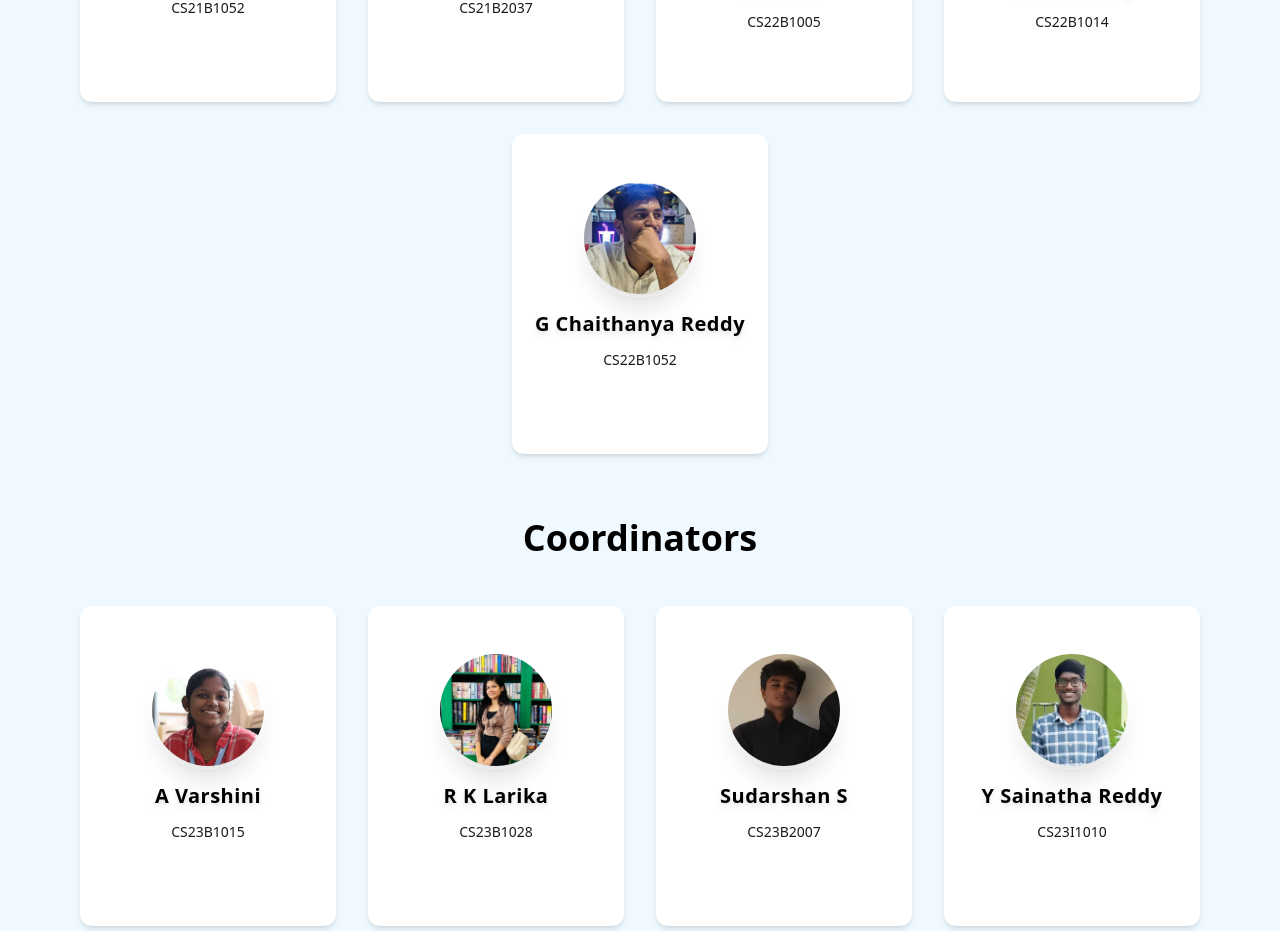
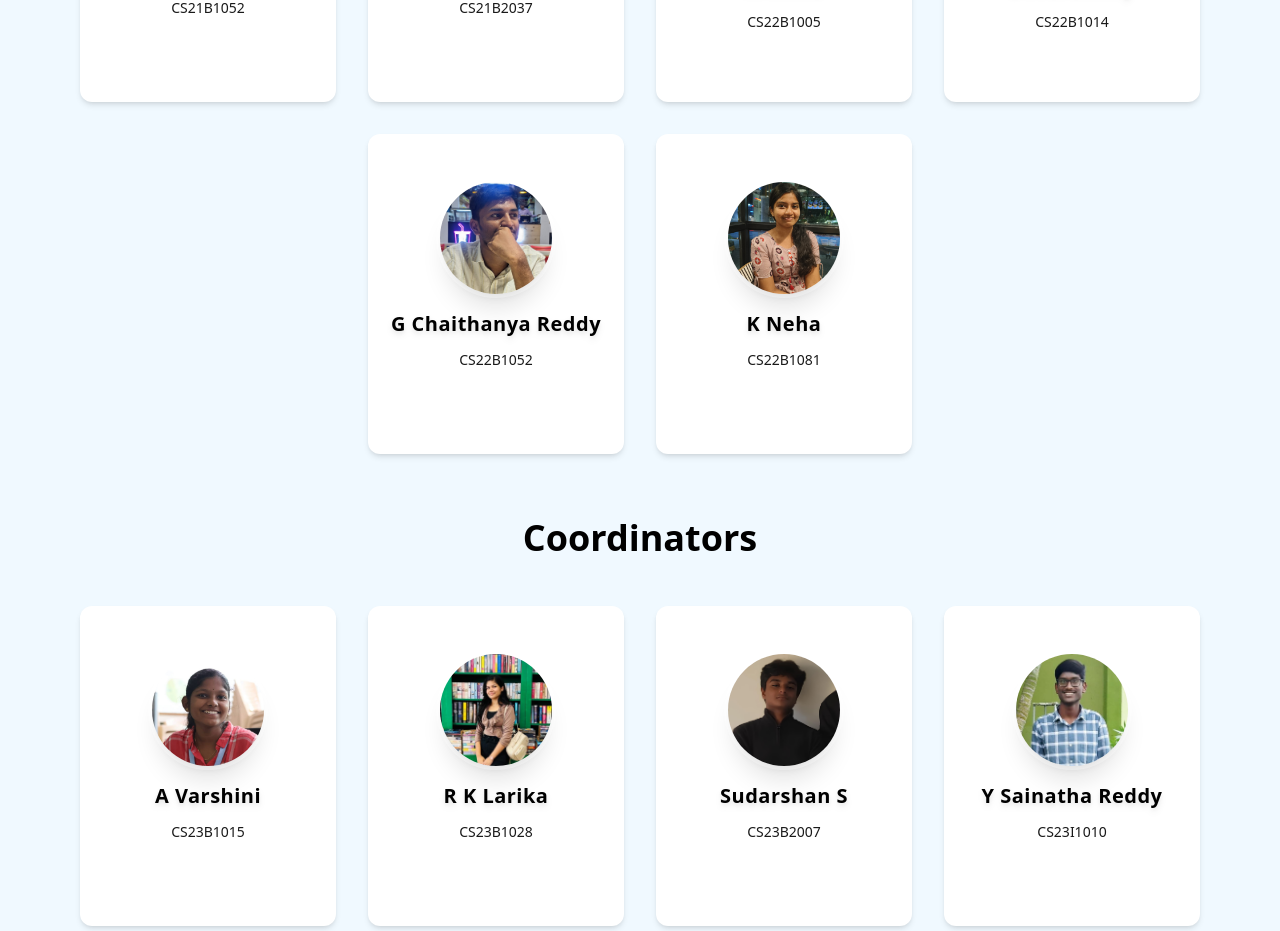
Before and after one commit to praneeth622/Devs-Club-IIITDM, a Next.js app in the folder devs-club/: page /team in a window 1280 px wide. Shown: the part 2243-3174 px from the top of the page. Built offline with nearby package versions, Linux system fonts and the light colour scheme; no server answers.

Commit message:
Neha photo updated

```diff
--- a/devs-club/app/team/page.jsx
+++ b/devs-club/app/team/page.jsx
@@ -273,6 +273,7 @@ export default function Team() {
     { name: "K M V R Madhava Krishna", role: "CS22B1005", bio: "Data science student excelling in ML, Python, cloud integration, problem-solving, and impactful solutions.", image: "/assets/cs22b1005.jpg", linkedin: "https://www.linkedin.com/in/k-m-v-r-madhava-krishna-a71533262/", github: "https://github.com/Madhava0412" },
     { name: "Praneeth Devarasetty", role: "CS22B1014", bio: "Full Stack Developer skilled in React, Node.js, databases, APIs, responsive design, and performance optimization", image: "/assets/cs22b1014.jpg", linkedin: "https://www.linkedin.com/in/praneeth-devarasetty/", github: "https://github.com/praneeth622" },
     { name: "G Chaithanya Reddy", role: "CS22B1052", bio: "Focused on web development and Machine Learning, creating innovative, data-driven solutions.", image: "/assets/cs22b1052.jpg", linkedin: "https://www.linkedin.com/in/chaitanya-reddy-gavinolla-22166b258/", github: "https://github.com/chaitanya-reddy-13" },
+    { name: "K Neha", role: "CS22B1081", bio: "Focused on Cyber Security and Machine Learning, creating innovative and Impactful solutions.", image: "/assets/neha.jpg", linkedin: "https://www.linkedin.com/in/neha-kantheti-73226527a/", github: "https://github.com/nehakantheti" },
   ]
 
   const coordinators = [
```
